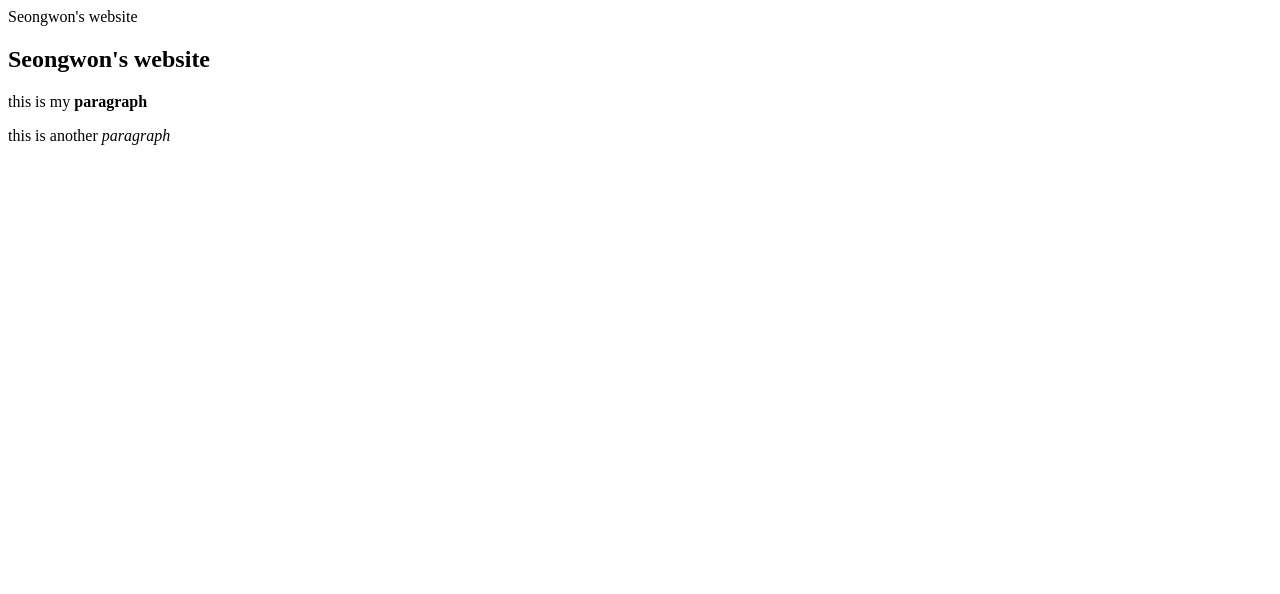
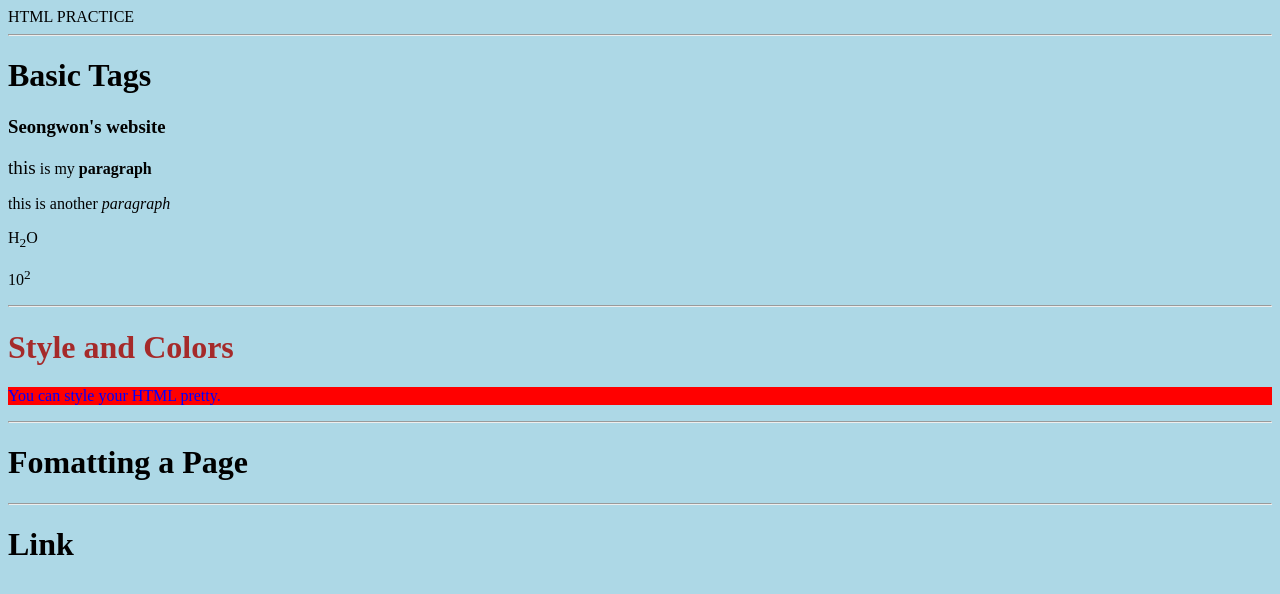
Before and after one commit to seongwon02/html-practice, a plain HTML site: page Hello World.html in a window 1280 px wide. Drawn offline with Linux system fonts and the light colour scheme.

Commit message:
second commit

```diff
--- a/Hello World.html
+++ b/Hello World.html
@@ -3,12 +3,51 @@
     <head>
         <meta charset="UTF-8">  <!--데이터를 설명하는 데이터(사이트 자체에 관한 정보)-->
         <meta name="description" content="This is an awesome website"
-        <title>Seongwon's website</title>   <!--제목-->
+        <title>HTML PRACTICE</title>   <!--제목-->
     </head>
-    <body>
-        <h2>Seongwon's website</h2>     <!--내용-->
-        <p>this is my <b>paragraph</b></p>     <!--<p>단락  <b>글자 굵기-->
+    <body style="background-color: lightblue;">
+
+        <hr/>
+        <h1>Basic Tags</h1>
+        <h3>Seongwon's website</h3>     <!--내용-->
+        <p><big>this</big> is my <b>paragraph</b></p>     <!--<p>단락  <b>글자 굵기-->
+        <!--<br/> 공백 만들기-->
+        <!--<hr/>수평선 생성-->
         <p>this is another <i>paragraph</i></p>     <!--<i>글자 기울기-->
+        <p>H<sub>2</sub>O</p>
+        <p>10<sup>2</sup></p>
+
+
+        <hr/>
+        <h1 style="color: brown;">Style and Colors</h1>
+        <p style="color: blue; background-color: red;">You can style your HTML pretty.</p>
+
+
+        <hr/>
+        <h1>Fomatting a Page</h1>
+        <header>
+            <nav><!--탐색태그-->
+
+            </nav>
+        </header>
+        <main>
+            <article><!--기사태그-->
+                <section><!--색션태크-->
+
+                </section>
+                <section>
+                    <aside><!--<aside>본문 옆에 사용되는 태그-->
+
+                    </aside>
+                </section>
+            </article>
+        </main>
+        <footer>
+
+        </footer>
     </body>
 
-</html> <!--29:20-->
+    <hr/>
+    <h1>Link</h1>
+
+</html>
```
